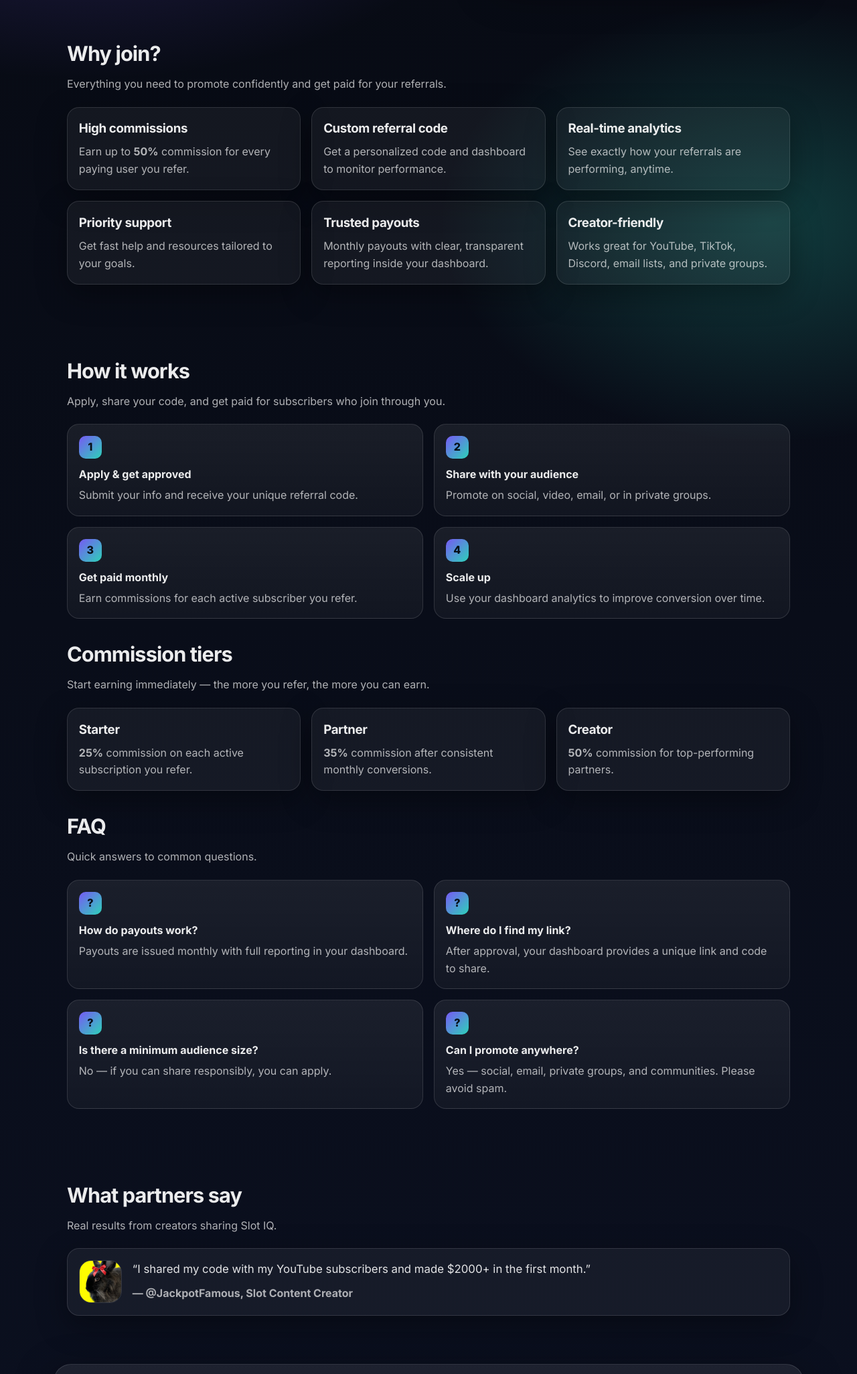
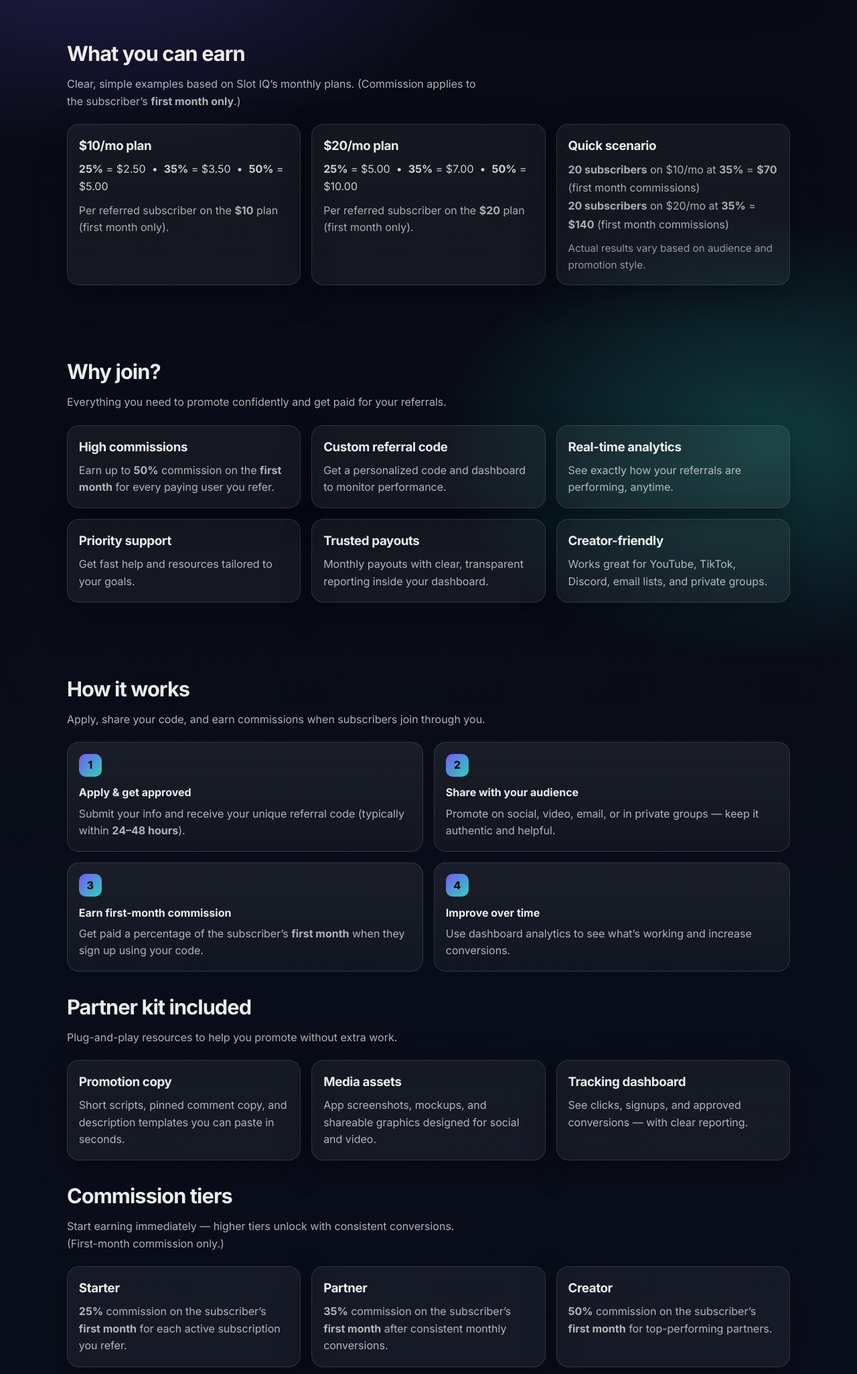
Before and after one commit to NotBlaxorus/slotinjectionpro, a plain HTML site: page affiliate.html in a window 1280 px wide. Shown: the part 565-2617 px from the top of the page at 67% size. Drawn offline with Linux system fonts and the light colour scheme.

Commit message:
Update affiliate.html

```diff
--- a/affiliate.html
+++ b/affiliate.html
@@ -3,7 +3,7 @@
 <head>
   <meta charset="UTF-8" />
   <meta name="viewport" content="width=device-width, initial-scale=1.0" />
-  <meta name="description" content="Join the Slot IQ affiliate program to earn commissions by sharing Slot IQ." />
+  <meta name="description" content="Join the Slot IQ affiliate program to earn commissions by sharing Slot IQ. Get a unique referral code, tracking, and monthly payouts." />
   <meta name="theme-color" content="#0b0f1a" />
 
   <!-- Open Graph / Social Preview -->
@@ -55,23 +55,28 @@
   <header class="hero" id="top">
     <div class="hero-grid">
       <div class="hero-content reveal">
-        <h1>Earn by sharing Slot IQ</h1>
+        <h1>Slot IQ Creator Program</h1>
         <p class="hero-description">
-          Join the affiliate program and get a unique referral code, performance tracking, and priority support.
+          Earn commissions by sharing Slot IQ with your audience — get a unique referral code, performance tracking, and priority support.
         </p>
 
         <div class="cta-row">
-          <a class="cta-button" href="signup.html">Get Started</a>
+          <a class="cta-button" href="signup.html">Apply to Join</a>
           <a class="cta-secondary" href="log_in.html">Login to Dashboard</a>
           <a class="cta-secondary" href="#how-it-works">How it works</a>
         </div>
 
         <div class="hero-badges" aria-label="Highlights">
           <span class="pill">Up to 50% commission</span>
+          <span class="pill">First month payout</span>
           <span class="pill">Real-time tracking</span>
           <span class="pill">Monthly payouts</span>
           <span class="pill">Creator-friendly</span>
         </div>
+
+        <p style="margin:.9rem 0 0; color: rgba(255,255,255,.62); font-size: .98rem; line-height: 1.55;">
+          <b style="color: rgba(255,255,255,.82);">Commission note:</b> commissions are earned on the subscriber’s <b>first month only</b>.
+        </p>
       </div>
 
       <div class="hero-card reveal" aria-label="Affiliate program preview">
@@ -87,6 +92,47 @@
     </div>
   </header>
 
+  <!-- EARNINGS EXAMPLES -->
+  <section class="section" id="earnings">
+    <div class="section-title reveal">
+      <h2>What you can earn</h2>
+      <p>Clear, simple examples based on Slot IQ’s monthly plans. (Commission applies to the subscriber’s <b>first month only</b>.)</p>
+    </div>
+
+    <div class="grid-3">
+      <div class="card reveal">
+        <h3>$10/mo plan</h3>
+        <p style="margin:.35rem 0 0; color: rgba(255,255,255,.8);">
+          <b>25%</b> = $2.50 &nbsp;•&nbsp; <b>35%</b> = $3.50 &nbsp;•&nbsp; <b>50%</b> = $5.00
+        </p>
+        <p style="margin:.65rem 0 0; color: rgba(255,255,255,.65); line-height: 1.6;">
+          Per referred subscriber on the <b>$10</b> plan (first month only).
+        </p>
+      </div>
+
+      <div class="card reveal">
+        <h3>$20/mo plan</h3>
+        <p style="margin:.35rem 0 0; color: rgba(255,255,255,.8);">
+          <b>25%</b> = $5.00 &nbsp;•&nbsp; <b>35%</b> = $7.00 &nbsp;•&nbsp; <b>50%</b> = $10.00
+        </p>
+        <p style="margin:.65rem 0 0; color: rgba(255,255,255,.65); line-height: 1.6;">
+          Per referred subscriber on the <b>$20</b> plan (first month only).
+        </p>
+      </div>
+
+      <div class="card reveal">
+        <h3>Quick scenario</h3>
+        <p style="margin:.35rem 0 0; color: rgba(255,255,255,.65); line-height: 1.7;">
+          <b>20 subscribers</b> on $10/mo at <b>35%</b> = <b>$70</b> (first month commissions)<br />
+          <b>20 subscribers</b> on $20/mo at <b>35%</b> = <b>$140</b> (first month commissions)
+        </p>
+        <p style="margin:.65rem 0 0; color: rgba(255,255,255,.55); font-size: .95rem; line-height: 1.6;">
+          Actual results vary based on audience and promotion style.
+        </p>
+      </div>
+    </div>
+  </section>
+
   <!-- WHY JOIN -->
   <section class="section" id="why-join">
     <div class="section-title reveal">
@@ -97,7 +143,7 @@
     <div class="grid-3">
       <div class="card reveal">
         <h3>High commissions</h3>
-        <p>Earn up to <b>50%</b> commission for every paying user you refer.</p>
+        <p>Earn up to <b>50%</b> commission on the <b>first month</b> for every paying user you refer.</p>
       </div>
       <div class="card reveal">
         <h3>Custom referral code</h3>
@@ -129,49 +175,70 @@
   <section class="section" id="how-it-works">
     <div class="section-title reveal">
       <h2>How it works</h2>
-      <p>Apply, share your code, and get paid for subscribers who join through you.</p>
+      <p>Apply, share your code, and earn commissions when subscribers join through you.</p>
     </div>
 
     <div class="how">
       <div class="step reveal">
         <div class="num">1</div>
         <h4>Apply &amp; get approved</h4>
-        <p>Submit your info and receive your unique referral code.</p>
+        <p>Submit your info and receive your unique referral code (typically within <b>24–48 hours</b>).</p>
       </div>
       <div class="step reveal">
         <div class="num">2</div>
         <h4>Share with your audience</h4>
-        <p>Promote on social, video, email, or in private groups.</p>
+        <p>Promote on social, video, email, or in private groups — keep it authentic and helpful.</p>
       </div>
       <div class="step reveal">
         <div class="num">3</div>
-        <h4>Get paid monthly</h4>
-        <p>Earn commissions for each active subscriber you refer.</p>
+        <h4>Earn first-month commission</h4>
+        <p>Get paid a percentage of the subscriber’s <b>first month</b> when they sign up using your code.</p>
       </div>
       <div class="step reveal">
         <div class="num">4</div>
-        <h4>Scale up</h4>
-        <p>Use your dashboard analytics to improve conversion over time.</p>
+        <h4>Improve over time</h4>
+        <p>Use dashboard analytics to see what’s working and increase conversions.</p>
+      </div>
+    </div>
+
+    <!-- AFFILIATE KIT -->
+    <div class="section-title reveal" style="margin-top: 1.75rem;">
+      <h2>Partner kit included</h2>
+      <p>Plug-and-play resources to help you promote without extra work.</p>
+    </div>
+
+    <div class="grid-3">
+      <div class="card reveal">
+        <h3>Promotion copy</h3>
+        <p>Short scripts, pinned comment copy, and description templates you can paste in seconds.</p>
+      </div>
+      <div class="card reveal">
+        <h3>Media assets</h3>
+        <p>App screenshots, mockups, and shareable graphics designed for social and video.</p>
+      </div>
+      <div class="card reveal">
+        <h3>Tracking dashboard</h3>
+        <p>See clicks, signups, and approved conversions — with clear reporting.</p>
       </div>
     </div>
 
     <div class="section-title reveal" style="margin-top: 1.75rem;">
       <h2>Commission tiers</h2>
-      <p>Start earning immediately — the more you refer, the more you can earn.</p>
+      <p>Start earning immediately — higher tiers unlock with consistent conversions. (First-month commission only.)</p>
     </div>
 
     <div class="grid-3">
       <div class="card reveal">
         <h3>Starter</h3>
-        <p><b>25%</b> commission on each active subscription you refer.</p>
+        <p><b>25%</b> commission on the subscriber’s <b>first month</b> for each active subscription you refer.</p>
       </div>
       <div class="card reveal">
         <h3>Partner</h3>
-        <p><b>35%</b> commission after consistent monthly conversions.</p>
+        <p><b>35%</b> commission on the subscriber’s <b>first month</b> after consistent monthly conversions.</p>
       </div>
       <div class="card reveal">
         <h3>Creator</h3>
-        <p><b>50%</b> commission for top-performing partners.</p>
+        <p><b>50%</b> commission on the subscriber’s <b>first month</b> for top-performing partners.</p>
       </div>
     </div>
 
@@ -183,23 +250,38 @@
     <div class="how">
       <div class="step reveal">
         <div class="num">?</div>
+        <h4>How do commissions work?</h4>
+        <p>You earn a percentage of the subscriber’s <b>first month</b> when they sign up using your referral code.</p>
+      </div>
+
+      <div class="step reveal">
+        <div class="num">?</div>
         <h4>How do payouts work?</h4>
         <p>Payouts are issued monthly with full reporting in your dashboard.</p>
       </div>
+
       <div class="step reveal">
         <div class="num">?</div>
         <h4>Where do I find my link?</h4>
         <p>After approval, your dashboard provides a unique link and code to share.</p>
       </div>
+
       <div class="step reveal">
         <div class="num">?</div>
         <h4>Is there a minimum audience size?</h4>
-        <p>No — if you can share responsibly, you can apply.</p>
+        <p>No — if you can share responsibly and add value for your audience, you can apply.</p>
       </div>
+
       <div class="step reveal">
         <div class="num">?</div>
         <h4>Can I promote anywhere?</h4>
-        <p>Yes — social, email, private groups, and communities. Please avoid spam.</p>
+        <p>Yes — social, email, private groups, and communities. Please avoid spam and use honest, helpful messaging.</p>
+      </div>
+
+      <div class="step reveal">
+        <div class="num">?</div>
+        <h4>Can I offer my audience a perk?</h4>
+        <p>Yes — you can share your code as a simple way for viewers to support your channel while trying Slot IQ.</p>
       </div>
     </div>
   </section>
@@ -216,7 +298,7 @@
         <img src="images/avatar-jackpotfamous.jpg" alt="@JackpotFamous avatar" style="width:64px; height:64px; border-radius: 18px; border: 1px solid rgba(255,255,255,.12); object-fit: cover;" loading="lazy" />
         <div>
           <p style="margin:0; color: rgba(255,255,255,.88); font-size: 1.05rem; line-height: 1.6;">
-            “I shared my code with my YouTube subscribers and made $2000+ in the first month.”
+            “Setup was quick, and my audience loved having a simple way to track sessions and bankroll. The dashboard made it easy to see what worked.”
           </p>
           <p style="margin:.6rem 0 0; color: rgba(255,255,255,.65); font-weight: 700;">
             — @JackpotFamous, Slot Content Creator
@@ -230,16 +312,19 @@
   <section class="download-section" id="final-cta" style="padding-top: 0;">
     <div class="download-wrap reveal">
       <div class="download-inner">
-        <h2>Ready to turn your audience into income?</h2>
+        <h2>Ready to earn from your audience?</h2>
         <p>Join in under 2 minutes and start sharing your referral code.</p>
 
         <div class="cta-row" style="justify-content:center; margin-top: 1.15rem;">
-          <a class="cta-button" href="signup.html">Become an Affiliate</a>
+          <a class="cta-button" href="signup.html">Apply to Join</a>
           <a class="cta-secondary" href="log_in.html">Already a Partner? Login</a>
         </div>
 
         <p style="margin-top: 1rem; color: rgba(255,255,255,.55); font-size: .95rem;">
           By applying you agree to our affiliate terms and acceptable promotion guidelines.
+          <span style="display:block; margin-top:.25rem;">
+            <b>Reminder:</b> commission is earned on the subscriber’s <b>first month only</b>.
+          </span>
         </p>
       </div>
     </div>
```
